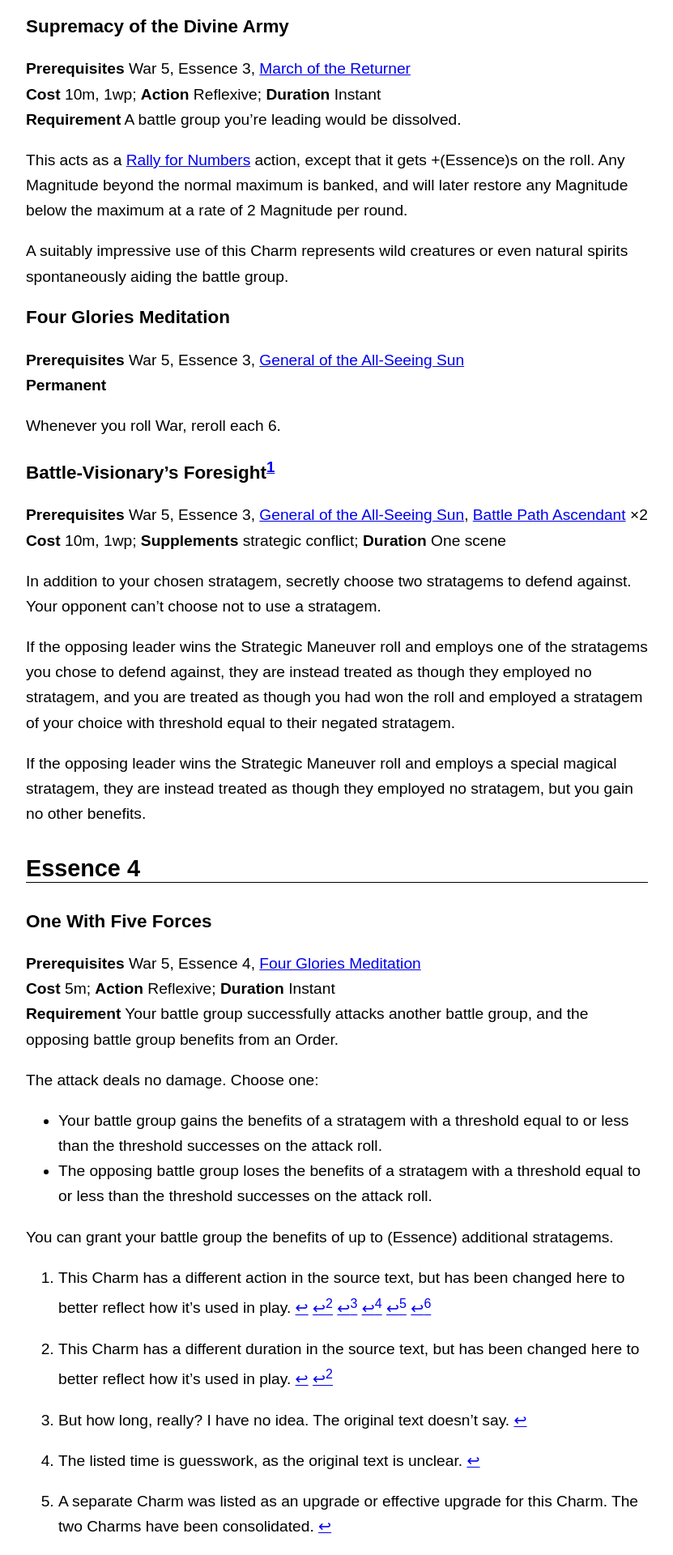
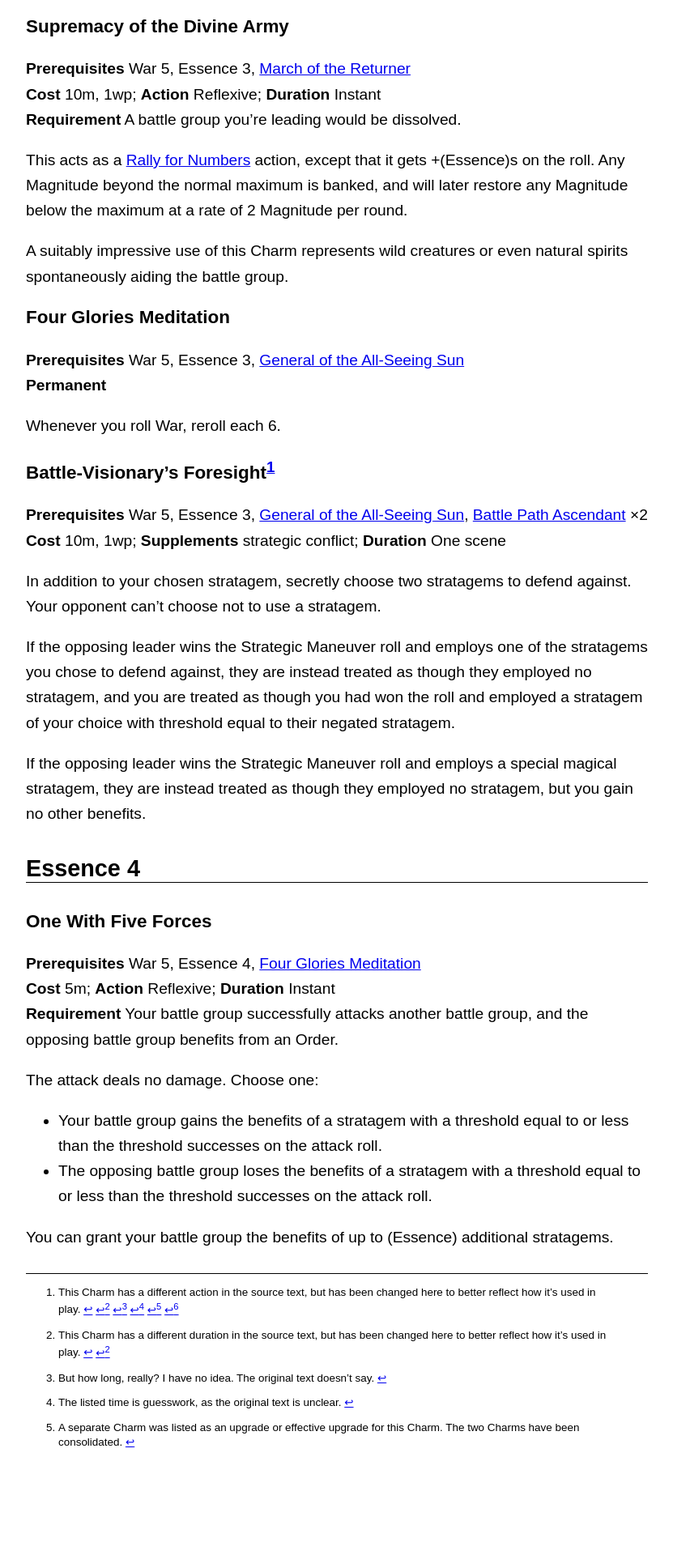
Before and after one commit to lost-egg/lost-egg.github.io, a Jekyll site: the page built from charms/war.md, in a window 1280 px wide. Shown: the part 4461-6381 px from the top of the page at 81% size, without its empty margins (224-1055 px from the left). Built offline with Jekyll 4.4.1, drawn with Linux system fonts in a browser that asks for light colours; after the commit the page ends 6270 px from its top, so only the background shows below that.

Commit message:
Adjust styling

```diff
--- a/css/style.css
+++ b/css/style.css
@@ -23,6 +23,14 @@ td, th {
     padding: .5em;
 }
 
+.footnotes {
+    border-top: 1px solid black;
+    margin-top: 2.2em;
+
+    font-size: .7em;
+    line-height: 1.3em;
+}
+
 @media screen and (min-width: 82em) {
     #github-links {
         font-size: .7em;
```
